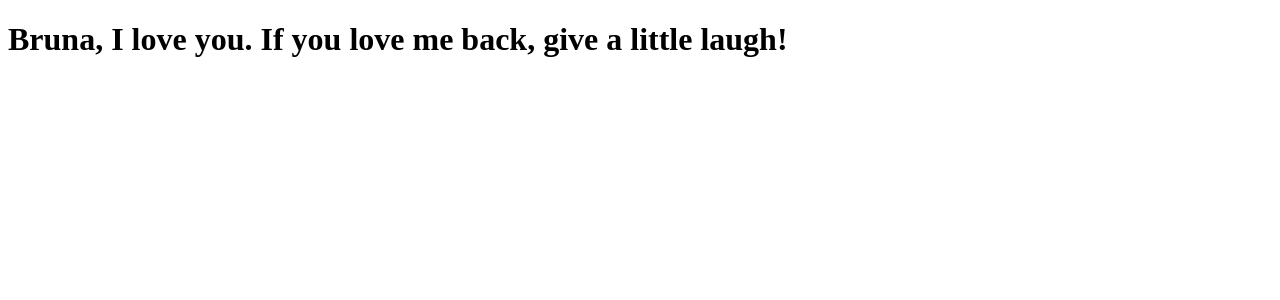
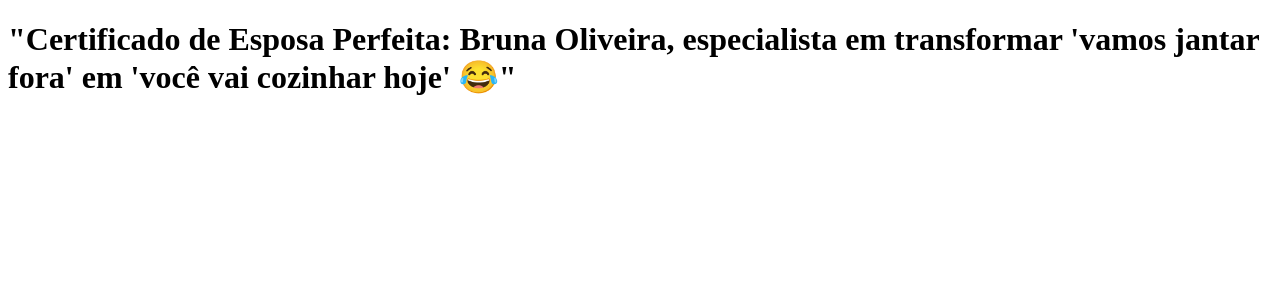
Before and after one commit to ronaldointermec/clone-tabnews, a Next.js app: page / in a window 1280 px wide. Shown: the top 300 px of the page. Built offline with nearby package versions, Linux system fonts and the light colour scheme.

Commit message:
esposa perfeita

```diff
--- a/pages/index.js
+++ b/pages/index.js
@@ -1,4 +1,4 @@
 function Home(){
-    return <h1>Bruna, I love you. If you love me back, give a little laugh!</h1>
+    return <h1>"Certificado de Esposa Perfeita: Bruna Oliveira, especialista em transformar 'vamos jantar fora' em 'você vai cozinhar hoje' 😂"</h1>
 }
 export default Home;
```
